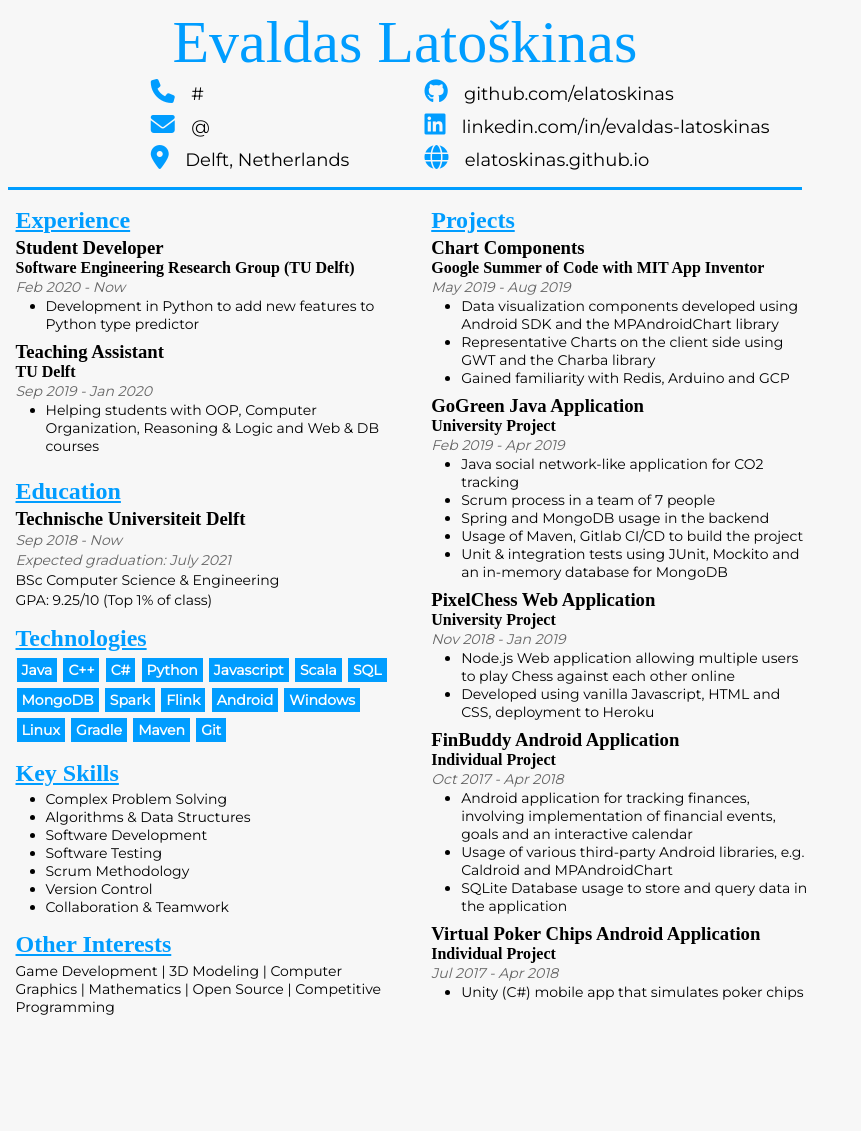
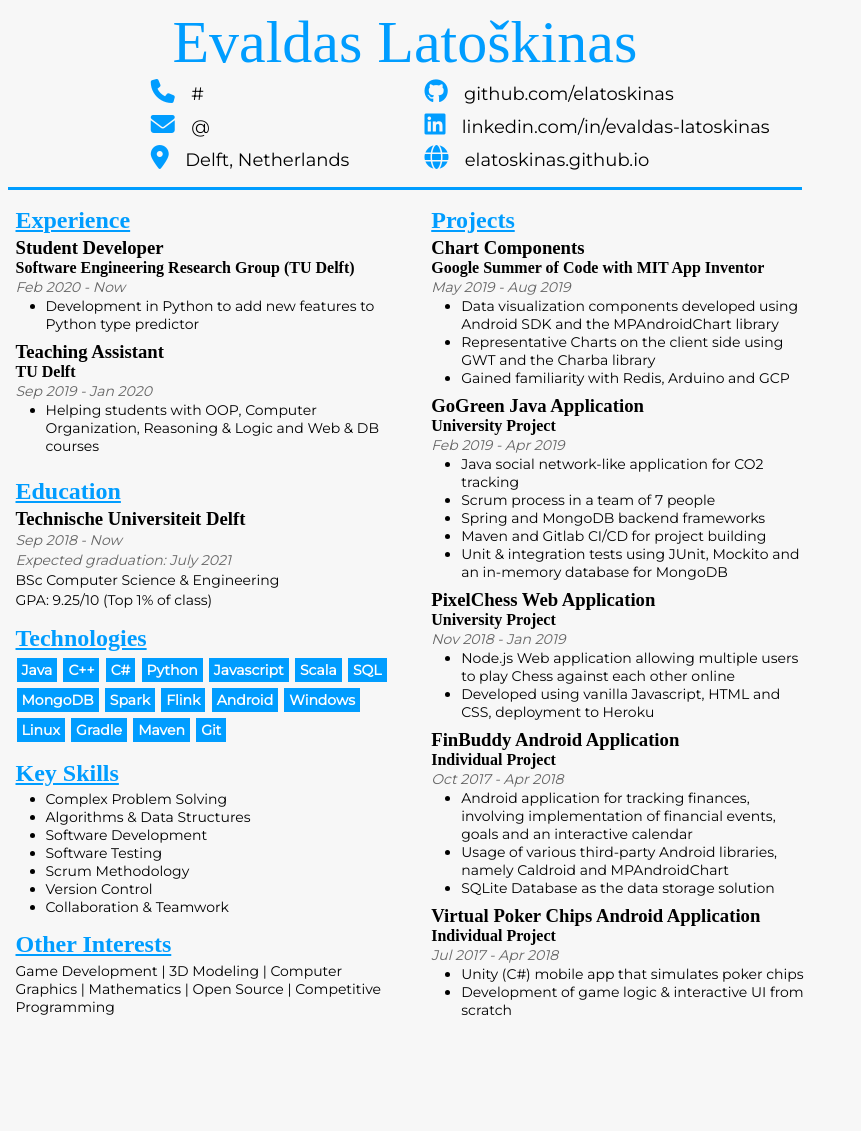
Before and after one commit to elatoskinas/cv-jekyll, a Jekyll site: the page built from index.markdown, in a window 1280 px wide. Shown: the whole page, without its empty margins (0-861 px from the left). Built offline with Jekyll 4.4.1, drawn with Linux system fonts in a browser that asks for light colours; nearby versions of some CDN libraries; some web fonts are replaced.

Commit message:
Slight alteration of information for projects

```diff
--- a/_data/profile.yml
+++ b/_data/profile.yml
@@ -68,8 +68,8 @@ projects:
     details:
       - Java social network-like application for CO2 tracking
       - Scrum process in a team of 7 people
-      - Spring and MongoDB usage in the backend
-      - Usage of Maven, Gitlab CI/CD to build the project
+      - Spring and MongoDB backend frameworks
+      - Maven and Gitlab CI/CD for project building
       - Unit & integration tests using JUnit, Mockito and an in-memory database for MongoDB
   - title: PixelChess Web Application
     affiliation: University Project
@@ -86,8 +86,8 @@ projects:
     description: Mobile application that allows to track finances
     details:
       - Android application for tracking finances, involving implementation of financial events, goals and an interactive calendar
-      - Usage of various third-party Android libraries, e.g. Caldroid and MPAndroidChart
-      - SQLite Database usage to store and query data in the application
+      - Usage of various third-party Android libraries, namely Caldroid and MPAndroidChart
+      - SQLite Database as the data storage solution
   - title: Virtual Poker Chips Android Application
     affiliation: Individual Project
     start_date: Jul 2017
@@ -95,6 +95,7 @@ projects:
     description: Mobile application that allows to simulate poker chips
     details:
       - Unity (C#) mobile app that simulates poker chips
+      - Development of game logic & interactive UI from scratch
 
 
 technologies:
```
